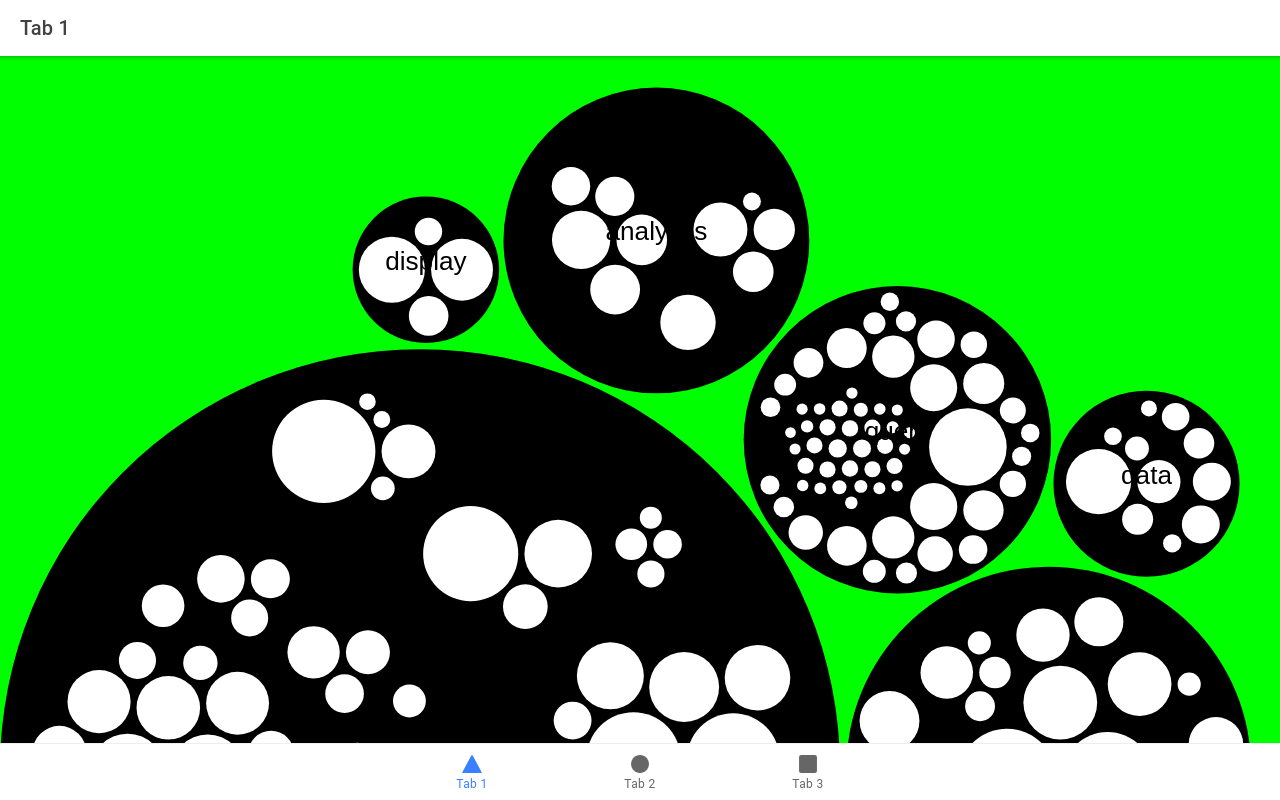
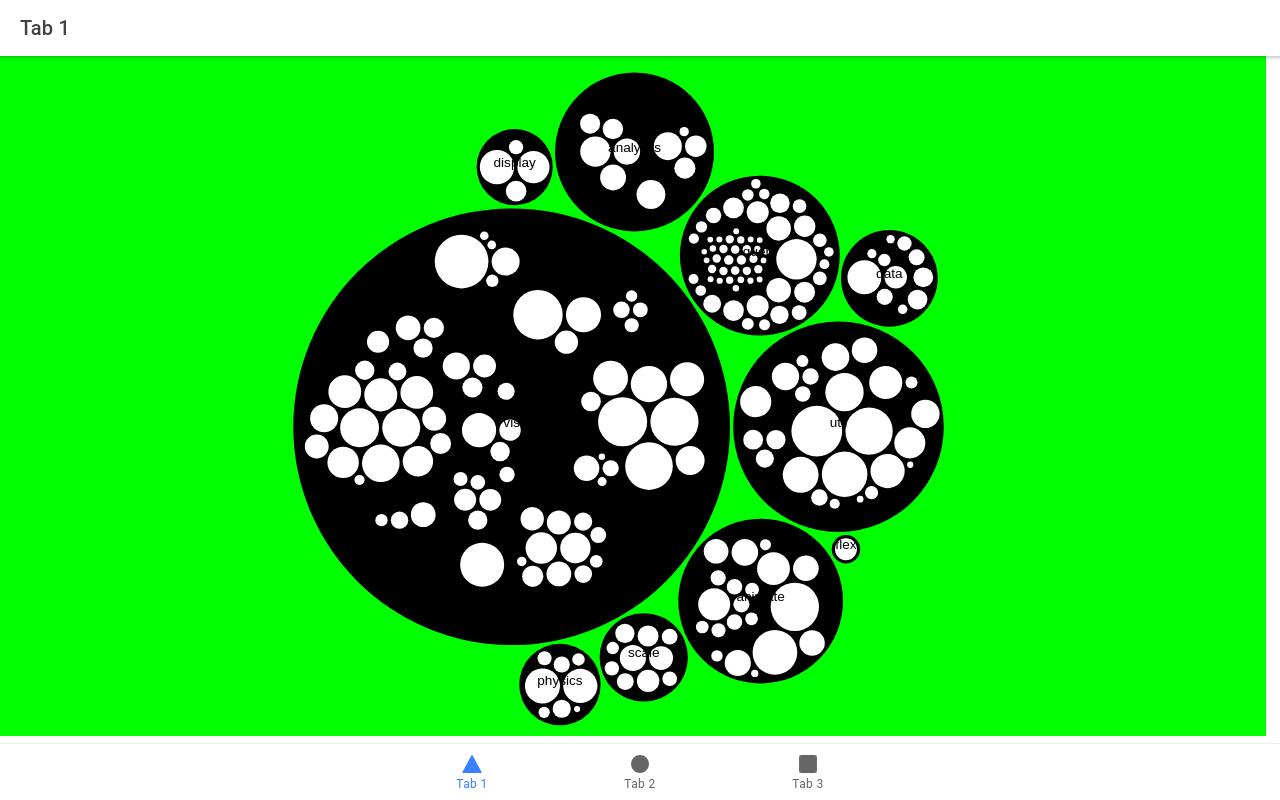
Before and after one commit to delbertina/d3-showcase, a React (Create React App) app: page /tab1 in a window 1280 px wide. Built offline with nearby package versions, Linux system fonts and the light colour scheme.

Commit message:
Fix scrolling and panning

```diff
--- a/src/pages/Tab2.css
+++ b/src/pages/Tab2.css
@@ -0,0 +1,8 @@
+
+
+svg {
+    /* border: 1px solid #0E0; */
+    flex-grow: 1;
+    width: 100%;
+    height: calc(100vh - 120px);
+  }
--- a/src/pages/Tab2.tsx
+++ b/src/pages/Tab2.tsx
@@ -21,14 +21,32 @@ const Tab2: React.FC = () => {
   const color = d3.interpolateRgbBasis(["lime", "forest"]);
 
   useIonViewDidEnter(() => {
-    const svg = d3.select("#chart").append("svg:svg")
-    .attr("viewBox", [0, 0, width, height]).on("click", reset);
+    const svg = d3.select("#chart")
+    .append("div")
+    // Container class to make it responsive.
+    .classed("svg-container", true)
+    .append("svg")
+    // Responsive SVG needs these 2 attributes and no width and height attr.
+    .attr("preserveAspectRatio", "xMinYMin meet")
+    .attr("viewBox", "0 0 600 400")
+    // Class to make it responsive.
+    .classed("svg-content-responsive", true)
+    // Fill with a rectangle for visualization.
+    // .append("rect")
+    // .classed("rect", true)
+    // .attr("width", 600)
+    // .attr("height", 400)
+    // .append("svg:svg")
+    // .attr("viewBox", [0, 0, width, height])
+    .on("click", reset);
 
     const g = svg.append("g");
 
     const zoom = d3.zoom()
       .scaleExtent([1, 8])
       .on("zoom", zoomed);
+
+    svg.call(zoom);
 
     const circles = g.append("g")
     .selectAll("circle")
```
